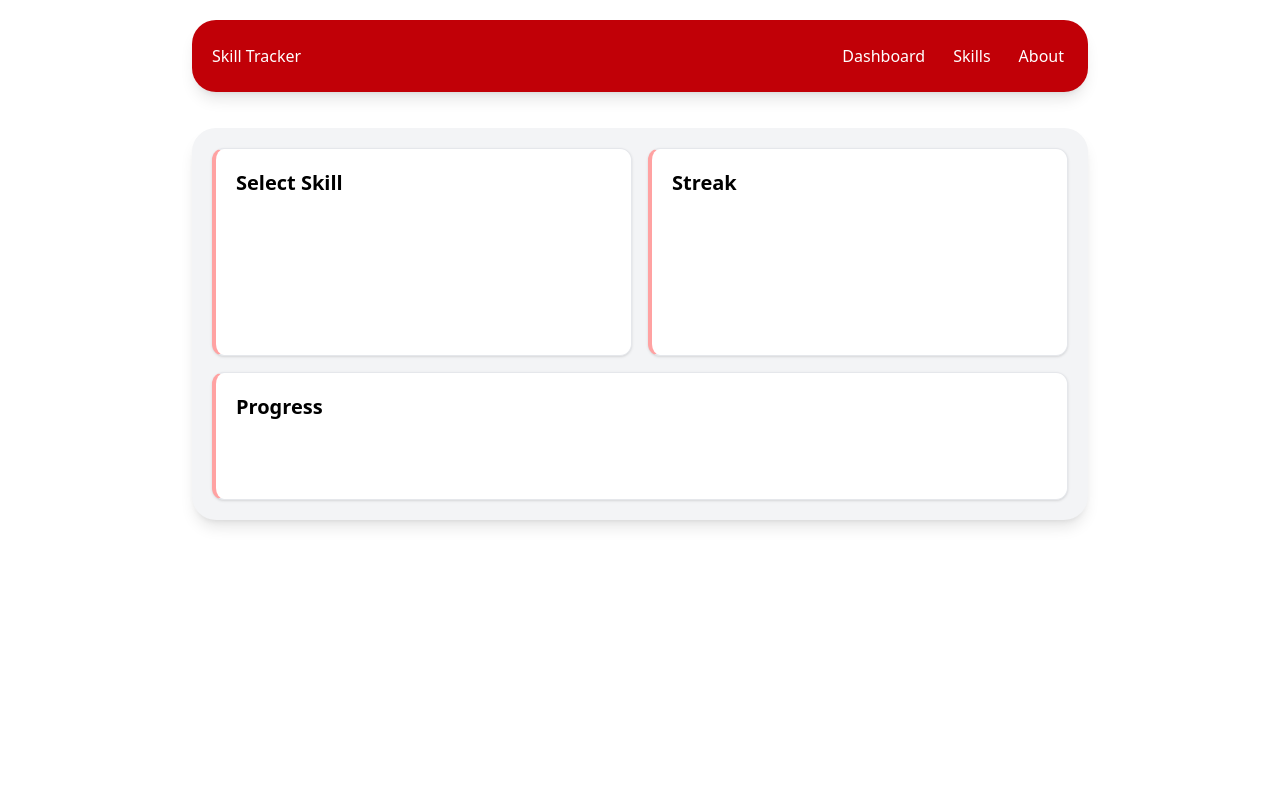
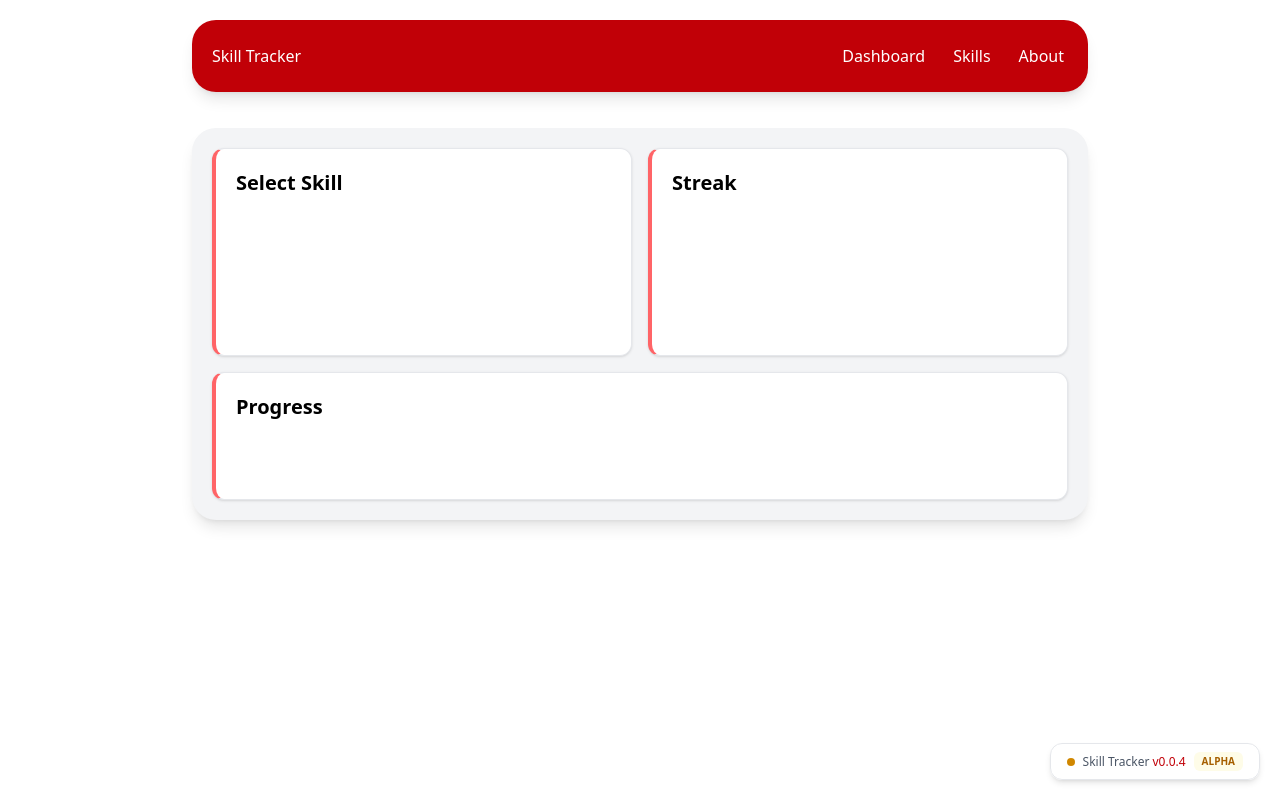
Before and after one commit to mntandrei/skill-tracker, a Next.js app: page / in a window 1280 px wide. Built offline with nearby package versions, Linux system fonts and the light colour scheme.

Commit message:
fixed colors and added versions

```diff
--- a/src/app/components/skills/ProgressTab.tsx
+++ b/src/app/components/skills/ProgressTab.tsx
@@ -1,6 +1,6 @@
 export default function ProgressTab() {
   return (
-    <div className="min-h-32 rounded-xl border border-gray-200 border-l-4 border-l-red-300 bg-white p-5 shadow-sm">
+    <div className="min-h-32 rounded-xl border border-gray-200 border-l-4 border-l-red-400 bg-white p-5 shadow-sm">
       <h2 className="text-xl font-semibold">Progress</h2>
     </div>
   );
--- a/src/app/components/skills/SelectTab.tsx
+++ b/src/app/components/skills/SelectTab.tsx
@@ -1,7 +1,7 @@
 
 export default function SelectTab() {
   return (
-    <div className="min-h-52 rounded-xl border border-gray-200 border-l-4 border-l-red-300 bg-white p-5 shadow-sm ">
+    <div className="min-h-52 rounded-xl border border-gray-200 border-l-4 border-l-red-400 bg-white p-5 shadow-sm ">
       <h2 className="text-xl font-semibold">Select Skill</h2>
     </div>
   );
--- a/src/app/components/skills/StreakTab.tsx
+++ b/src/app/components/skills/StreakTab.tsx
@@ -1,6 +1,6 @@
 export default function StreakTab() {
   return (
-    <div className="min-h-52 rounded-xl border border-gray-200 border-l-4 border-l-red-300 bg-white p-5 shadow-sm">
+    <div className="min-h-52 rounded-xl border border-gray-200 border-l-4 border-l-red-400 bg-white p-5 shadow-sm">
       <h2 className="text-xl font-semibold">Streak</h2>
     </div>
   );
--- a/src/app/page.tsx
+++ b/src/app/page.tsx
@@ -2,6 +2,9 @@ import NavBar from "./components/mainpage/NavBar";
 import PannelSkills from "./components/skills/PannelSkills";
 
 export default function Home() {
+  const version = "v0.0.4";
+  const release = "ALPHA";
+
   return (
     <div className="mx-auto flex min-h-dvh max-w-[1070px] flex-col px-4 pb-6 md:h-dvh md:overflow-hidden md:pb-28">
       <div className="shrink-0">
@@ -10,6 +13,17 @@ export default function Home() {
 
       <main className="mt-4 min-h-0 flex-1">
         <PannelSkills />
+        <div className="fixed right-5 bottom-5 flex items-center gap-2 rounded-xl border border-gray-200 bg-white/90 px-4 py-2 shadow-md backdrop-blur-sm">
+          <span className="h-2 w-2 rounded-full bg-yellow-600" />
+          <span className="text-xs font-medium text-gray-600">
+            Skill Tracker <span className="text-red-700">{version}</span>
+          </span>
+          <span className="rounded-md bg-yellow-50 px-2 py-0.5 text-[10px] font-semibold text-yellow-700">
+            {release}
+          </span>
+        </div>
+
+
       </main>
     </div>
   );
```
